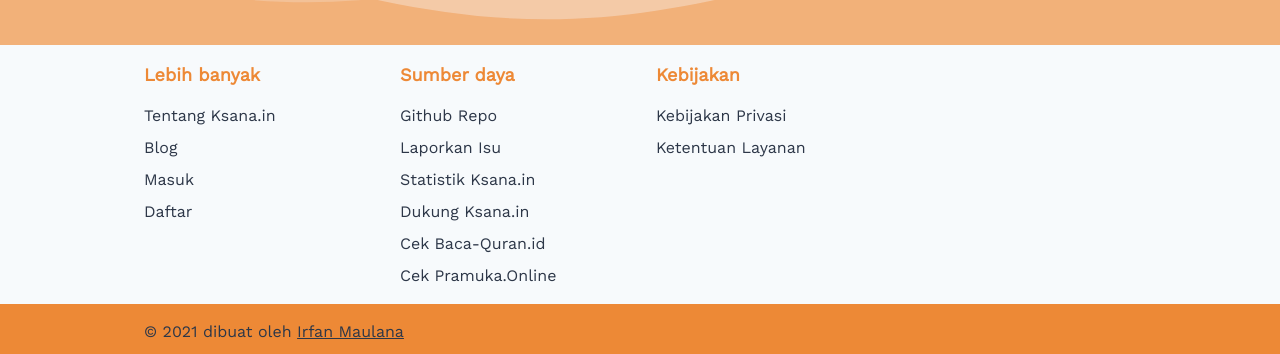
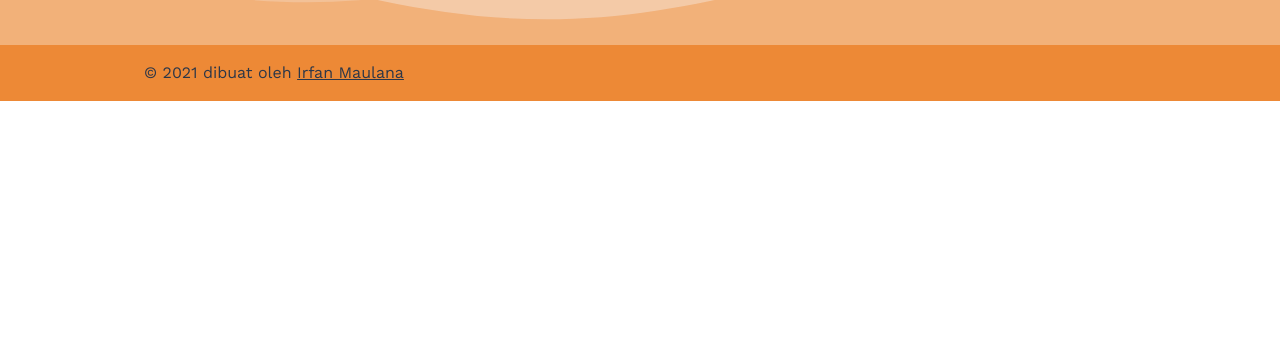
Before and after one commit to ilhamshf/hamsh.me, a Next.js app: page /tentang in a window 1280 px wide. Shown: the part 1366-1720 px from the top of the page. After the commit the page ends 1467 px from the top, so only its background shows below. Built offline with nearby package versions, Linux system fonts and the light colour scheme.

Commit message:
hapus footer info

```diff
--- a/src/components/Footer.tsx
+++ b/src/components/Footer.tsx
@@ -3,22 +3,11 @@
   Container,
   Flex,
   Stack,
-  SimpleGrid,
   Text,
   Link,
   useColorModeValue
 } from '@chakra-ui/react'
 
-import {
-  login,
-  register,
-  tentang,
-  blog,
-  ketentuanLayanan,
-  kebijakanPrivasi,
-  github,
-  splitbeeAnalytics
-} from 'constants/paths'
 import { BRAND } from 'constants/texts'
 
 export function Footer() {
@@ -46,74 +35,6 @@
           <use xlinkHref="#gentle-wave" x="90" y="30" fill="rgba(237, 137, 54, 0.7)" />
         </g>
       </svg>
-
-      <Box width="100%">
-        <Container maxW={'5xl'}>
-          <SimpleGrid columns={{ base: 1, md: 4 }} spacing={8} py={4}>
-            <Stack align={'flex-start'}>
-              <Text fontWeight="700" color="orange.400" fontSize={'lg'} mb={2}>
-                Lebih banyak
-              </Text>
-              <Link href={tentang}>Tentang Ksana.in</Link>
-              <Link href={blog}>Blog</Link>
-              <Link href={login}>Masuk</Link>
-              <Link href={register}>Daftar</Link>
-            </Stack>
-
-            <Stack align={'flex-start'}>
-              <Text fontWeight="700" color="orange.400" fontSize={'lg'} mb={2}>
-                Sumber daya
-              </Text>
-
-              <Link href={github} target="_blank" rel="noopener noreferrer">
-                Github Repo
-              </Link>
-              <Link
-                href="https://github.com/mazipan/ksana.in/issues/new"
-                target="_blank"
-                rel="noopener noreferrer"
-              >
-                Laporkan Isu
-              </Link>
-              <Link href={splitbeeAnalytics} target="_blank" rel="noopener noreferrer">
-                Statistik Ksana.in
-              </Link>
-              <Link
-                href="https://trakteer.id/mazipan/tip?utm_source=ksana"
-                target="_blank"
-                title="Dukung Ksana.in"
-                rel="noopener noreferrer"
-              >
-                Dukung Ksana.in
-              </Link>
-              <Link
-                href="https://www.baca-quran.id/?utm_source=ksana"
-                target="_blank"
-                title="Cek Baca-Quran.id"
-                rel="noopener noreferrer"
-              >
-                Cek Baca-Quran.id
-              </Link>
-              <Link
-                href="https://pramuka.online/?utm_source=ksana"
-                target="_blank"
-                title="Cek Pramuka.Online"
-                rel="noopener noreferrer"
-              >
-                Cek Pramuka.Online
-              </Link>
-            </Stack>
-
-            <Stack align={'flex-start'}>
-              <Text fontWeight="700" color="orange.400" fontSize={'lg'} mb={2}>
-                Kebijakan
-              </Text>
-              <Link href={kebijakanPrivasi}>Kebijakan Privasi</Link>
-              <Link href={ketentuanLayanan}>Ketentuan Layanan</Link>
-            </Stack>
-          </SimpleGrid>
-        </Container>
-      </Box>
 
       <Box bg="orange.400" width="100%">
         <Container maxW={'5xl'}>
```
